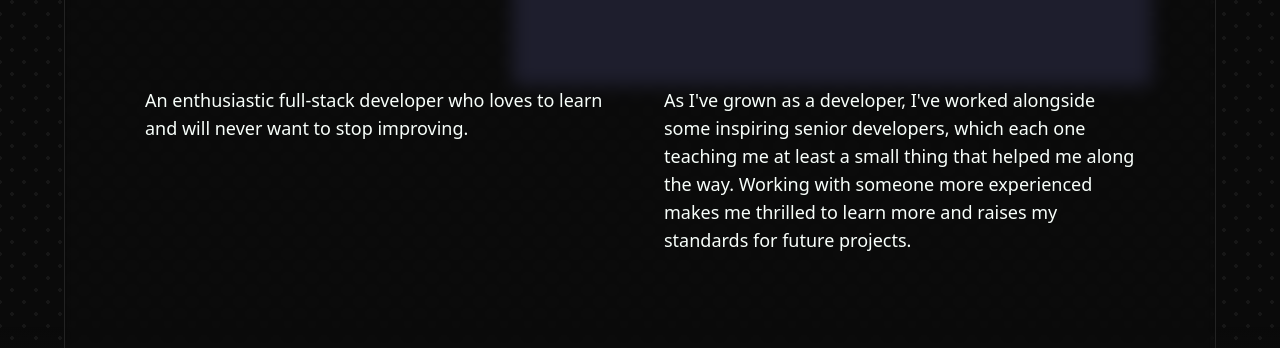
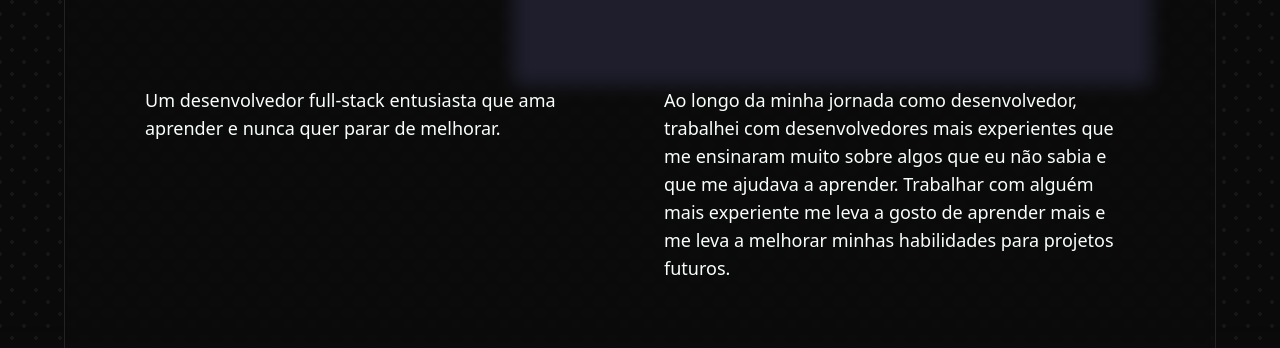
Before and after one commit to gelutz/portfolio, a Next.js app: page / in a window 1280 px wide. Shown: the part 346-694 px from the top of the page. Built offline with nearby package versions, Linux system fonts and the light colour scheme.

Commit message:
feat: toggle locales

```diff
--- a/src/app/page.tsx
+++ b/src/app/page.tsx
@@ -10,7 +10,7 @@ import { Language } from "@/components/language";
 
 export default function Home() {
   return (
-    <>
+    <LanguageProvider>
       <Language className="z-40 absolute top-[2rem] right-[6rem]" />
       <div className="min-h-screen z-10 polka text-branco ">
         <div className="absolute top-[10%] right-[10%] ">
@@ -21,7 +21,7 @@ export default function Home() {
         <main className="relative z-30 w-full px-16">
           <div className="flex flex-col gap-y-24 p-16 border border-cinza backdrop-blur-sm rounded-xl">
             <Hello />
-            <About lang="en" />
+            <About />
             <Skills />
 
             {/* Projects */}
@@ -33,6 +33,6 @@ export default function Home() {
 
         <div className="fixed bottom-0 w-full h-32 bg-gradient-to-b from-transparent to-cinza/30"></div>
       </div>
-    </>
+    </LanguageProvider>
   );
 }
--- a/src/components/about.tsx
+++ b/src/components/about.tsx
@@ -1,4 +1,9 @@
-export default function About({ lang }: { lang: "pt" | "en" }) {
+import { LanguageContext } from "@/context/LanguageContext";
+import { useContext } from "react";
+
+export default function About() {
+  const { language } = useContext(LanguageContext);
+
   const leftText = {
     en: "An enthusiastic full-stack developer who loves to learn and will never want to stop improving.",
     pt: "Um desenvolvedor full-stack entusiasta que ama aprender e nunca quer parar de melhorar.",
@@ -10,8 +15,8 @@ export default function About({ lang }: { lang: "pt" | "en" }) {
   return (
     <>
       <div className="flex flex-col sm:flex-row w-full gap-x-4 text-lg">
-        <div className="w-full p-4 rounded-lg ">{leftText[lang]}</div>
-        <div className="w-full p-4 rounded-lg ">{rightText[lang]}</div>
+        <div className="w-full p-4 rounded-lg ">{leftText[language]}</div>
+        <div className="w-full p-4 rounded-lg ">{rightText[language]}</div>
       </div>
     </>
   );
--- a/src/components/language.tsx
+++ b/src/components/language.tsx
@@ -1,16 +1,25 @@
+import { LanguageContext, TLanguageContext } from "@/context/LanguageContext";
 import Image from "next/image";
-import { useState } from "react";
+import { useContext, useState } from "react";
 
 export function Language(props: React.HTMLAttributes<HTMLDivElement>) {
+  const { language, setLanguage } =
+    useContext<TLanguageContext>(LanguageContext);
+
   const [dropDownToggle, setDropDown] = useState(false);
-  const toggle = () => setDropDown(!dropDownToggle);
+
+  const toggleDropdown = () => setDropDown(!dropDownToggle);
+  const selectLanguage = (lang: TLanguageContext["language"]) => {
+    setLanguage(lang);
+    setDropDown(false);
+  };
 
   return (
     <div className={props.className}>
       <button
         type="button"
         className="flex items-center justify-end min-w-24"
-        onClick={toggle}
+        onClick={toggleDropdown}
       >
         <Image src="/language.svg" alt="language" height={25} width={25} />
         <Image src="/arrow-down.svg" alt="arrow" height={15} width={15} />
@@ -18,11 +27,17 @@ export function Language(props: React.HTMLAttributes<HTMLDivElement>) {
       {dropDownToggle && (
         <div className="relative mt-4 text-branco font-bold border border-cinza p-4 backdrop-blur-sm rounded-lg">
           <ul className="relative z-40 flex flex-col">
-            <li className="flex gap-x-4">
+            <li
+              onClick={() => selectLanguage("pt")}
+              className="flex gap-x-4 cursor-pointer"
+            >
               <Image src="/brazil.png" alt="brazil" height={15} width={20} />
               PT
             </li>
-            <li className="flex gap-x-4">
+            <li
+              onClick={() => selectLanguage("en")}
+              className="flex gap-x-4 cursor-pointer"
+            >
               <Image src="/usa.png" alt="usa" height={15} width={20} />
               EN
             </li>
--- a/src/context/LanguageContext.tsx
+++ b/src/context/LanguageContext.tsx
@@ -1,7 +1,17 @@
-import { ReactNode, useState } from "react";
-import { createContext } from "vm";
+import {
+  Dispatch,
+  ReactNode,
+  SetStateAction,
+  createContext,
+  useState,
+} from "react";
 
-export const LanguageContext = createContext({});
+export type TLanguageContext = {
+  language: "en" | "pt";
+  setLanguage: Dispatch<SetStateAction<"en" | "pt">>;
+};
+
+export const LanguageContext = createContext({} as TLanguageContext);
 
 export function LanguageProvider({ children }: { children: ReactNode }) {
   const [language, setLanguage] = useState<"en" | "pt">("pt");
```
